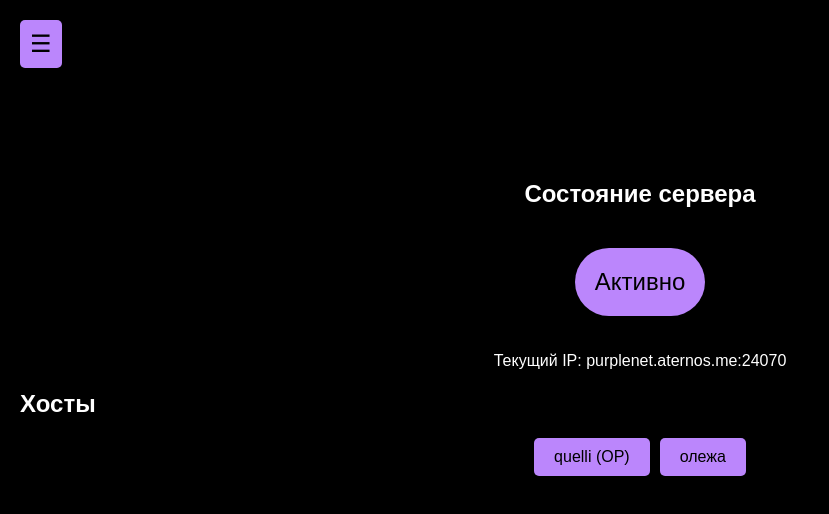
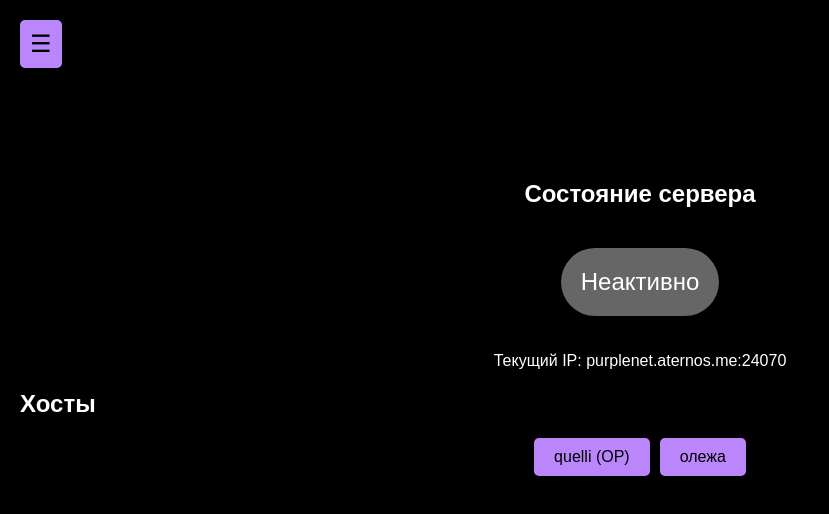
Before and after one commit to 0pull/purple.net, a plain HTML site: page index.html in a window 1280 px wide. Shown: the whole page, without its empty margins (0-829 px from the left). Drawn offline with Linux system fonts and the light colour scheme.

Commit message:
Add files via upload

```diff
--- a/index.html
+++ b/index.html
@@ -48,6 +48,7 @@
         <button onclick="downloadMod('journeymap-1.18.2-5.9.8-forge.jar')">journeymap</button>
         <button onclick="downloadMod('tl_skin_cape_forge_1.18_1.18.2-1.25.jar')">tl_skin_cape_forge</button>
         <button onclick="downloadMod('jei-1.18.2-forge-10.2.1.1009.jar')">JEI</button>
+        <button onclick="downloadMod('simpleplanes-1.18.2-5.2.2.jar')">simpleplanes</button>
         <button onclick="window.location.href='https://ru.files.me/u/57kkgydrhu'">TACZ (ссылка на файлообменник)</button>
       </div>
     </section>
--- a/script.js
+++ b/script.js
@@ -1,5 +1,5 @@
 // Данные для сайта
-const serverStatus = 1; // 1 - активно, 0 - неактивно
+const serverStatus = 0; // 1 - активно, 0 - неактивно
 const serverIP = "purplenet.aternos.me:24070";
 const teamCreationDate = new Date("2025-02-20"); // Дата создания команды
 const admins = ["quelli", "Ниона"];
```
Also changed, not shown: 1 other file.
